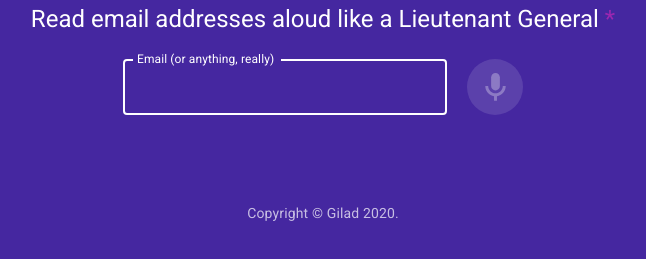
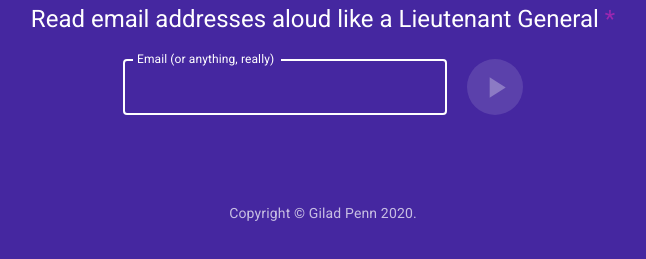
Before and after one commit to freeslugs/telephony, a Next.js app: page / in a window 1280 px wide. Shown: the part 209-468 px from the top of the page, without its empty margins (317-963 px from the left). Built offline with nearby package versions, Linux system fonts and the light colour scheme.

Commit message:
better playaback!

```diff
--- a/pages/Copyright.js
+++ b/pages/Copyright.js
@@ -4,7 +4,7 @@ import Link from '@material-ui/core/Link';
 const Copyright = () => <Typography variant="body2" color="textSecondary" align="center">
   {'Copyright © '}
   <Link color="inherit" href="https://github.com/freeslugs">
-    Gilad
+    Gilad Penn
   </Link>{' 2020.'}
 </Typography>
 
--- a/pages/index.js
+++ b/pages/index.js
@@ -17,7 +17,7 @@ import {
   IconButton,
 }  from '@material-ui/core';
 import { Alert, AlertTitle } from '@material-ui/lab';
-import MicOutlinedIcon from '@material-ui/icons/MicOutlined';
+import PlayArrowIcon from '@material-ui/icons/PlayArrow';
 // import useSound from 'use-sound';
 import {Howl, Howler} from 'howler';
 import theme from '../theme'
@@ -57,7 +57,8 @@ const dictionary = {
   ':': "Colon",
   ';': "Semicolon",
   '-': "Hyphen",
-  '_': "Underscore"
+  '_': "Underscore",
+  '!': 'Exclamation Mark'
 }
 
 const colors = [
@@ -136,6 +137,20 @@ export default function Index(props) {
     }
   })
 
+  const getMP3 = () => {
+    const query = words.map(w => w[0]).join(',+')
+    const mp3URL = `/api/tts?text=${query}`;
+    var sound = new Howl({
+      src: [mp3URL],
+      format: 'mp3',
+      autoplay: true,
+      // rate: 0.75,
+      onload: () => setLoading(false)
+    });
+    setLoading(true)
+    setMP3(sound)
+  }
+
   return (
     <Container component="main" maxWidth="md">
       {
@@ -175,21 +190,9 @@ export default function Index(props) {
           <Fab color='secondary' aria-label="add"
             style={{marginLeft: 20, boxShadow: 'none'}}
             disabled={text.length == 0}
-            onClick={() => {
-              const query = words.map(w => w[0]).join('+')
-              const mp3URL = `/api/tts?text=${query}`;
-              var sound = new Howl({
-                src: [mp3URL],
-                format: 'mp3',
-                autoplay: true,
-                rate: 0.75,
-                onload: () => setLoading(false)
-              });
-              setLoading(true)
-              setMP3(sound)
-            }}
+            onClick={getMP3}
           >
-            { loading ? <CircularProgress /> : <MicOutlinedIcon fontSize="large" /> }
+            { loading ? <CircularProgress /> : <PlayArrowIcon fontSize="large" /> }
           </Fab>
         </Box>
       </div>
```
